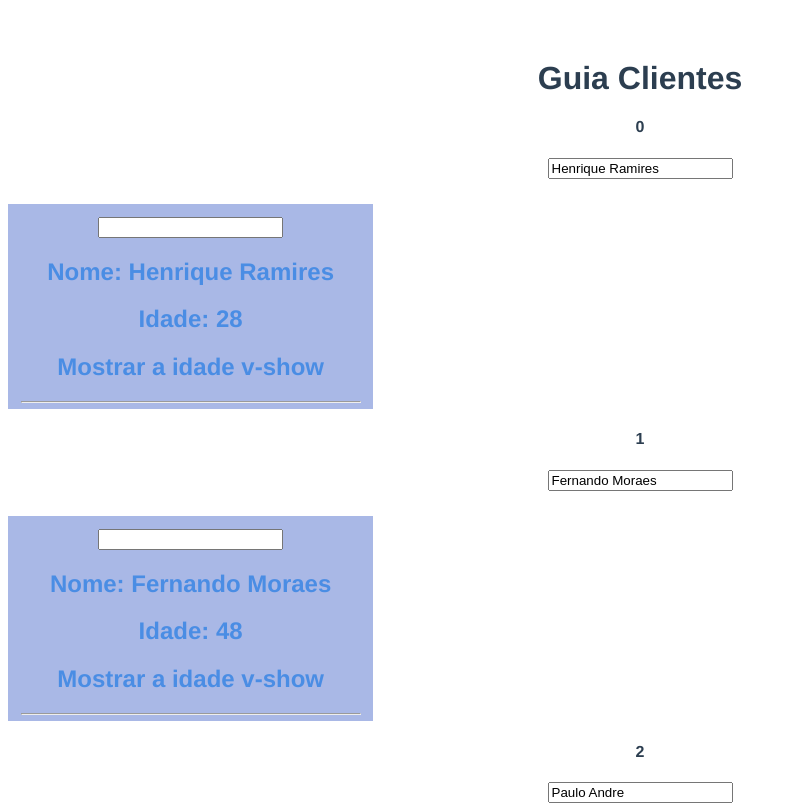
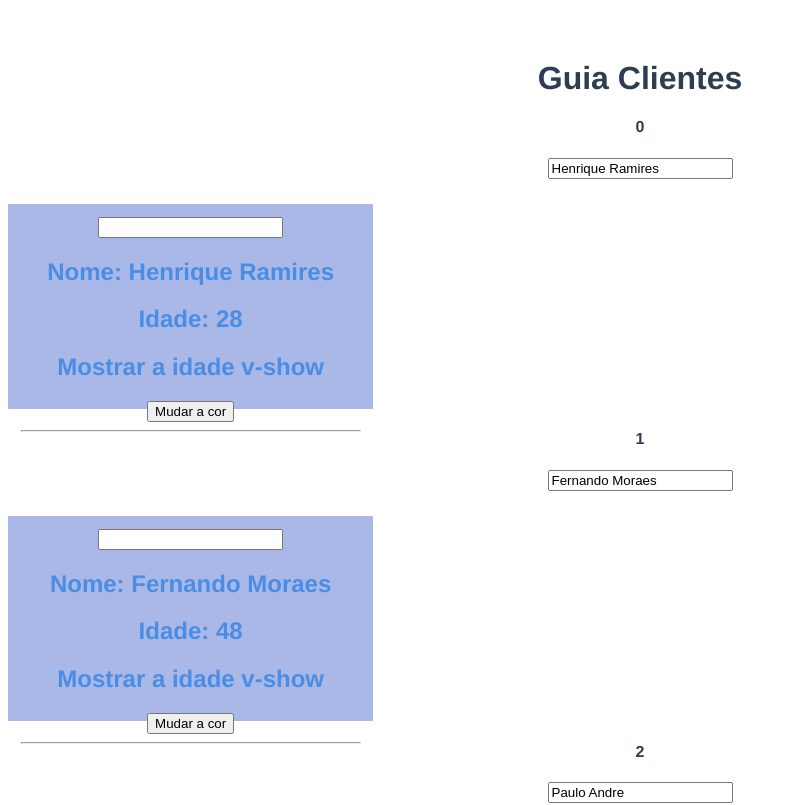
Before and after one commit to all-projects-vue-js/first-project, a Vue app: page / in a window 1280 px wide. Shown: the top 805 px of the page, without its empty margins (0-796 px from the left). Built offline with nearby package versions, Linux system fonts and the light colour scheme.

Commit message:
Eventos.

```diff
--- a/src/components/Cliente.vue
+++ b/src/components/Cliente.vue
@@ -1,10 +1,11 @@
 <template>
-  <div :class="{ 'cliente': !isPremium, 'cliente-premium': isPremium }">
+  <div :class="{ cliente: !isPremium, 'cliente-premium': isPremium }">
     <input type="text" v-model="nome" />
     <h2>Nome: {{ cliente.nome }}</h2>
     <h2 v-if="showIdade === true">Idade: {{ cliente.idade }}</h2>
     <h2 v-else>Escondeu a idade</h2>
     <h2 v-show="showIdade">Mostrar a idade v-show</h2>
+    <button @click="mudarCor($event)">Mudar a cor</button>
     <hr />
   </div>
 </template>
@@ -19,6 +20,12 @@
   props: {
     cliente: Object,
     showIdade: Boolean,
+  },
+  methods: {
+    mudarCor: function ($event) {
+      console.log($event);
+      this.isPremium = !this.isPremium;
+    },
   },
 };
 </script>
```
